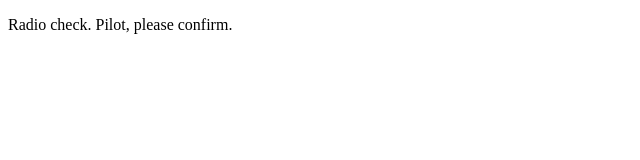
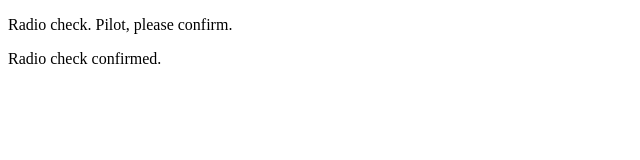
Before and after one commit to karaunderwood/communication-log2, a plain HTML site: page index.html in a window 1280 px wide. Shown: the whole page, without its empty margins (0-640 px from the left). Drawn offline with Linux system fonts and the light colour scheme.

Commit message:
added second line to log

```diff
--- a/index.html
+++ b/index.html
@@ -7,5 +7,6 @@
 </head>
 <body>
     <p>Radio check. Pilot, please confirm.</p>
+    <p>Radio check confirmed.</p>
 </body>
 </html>
```
